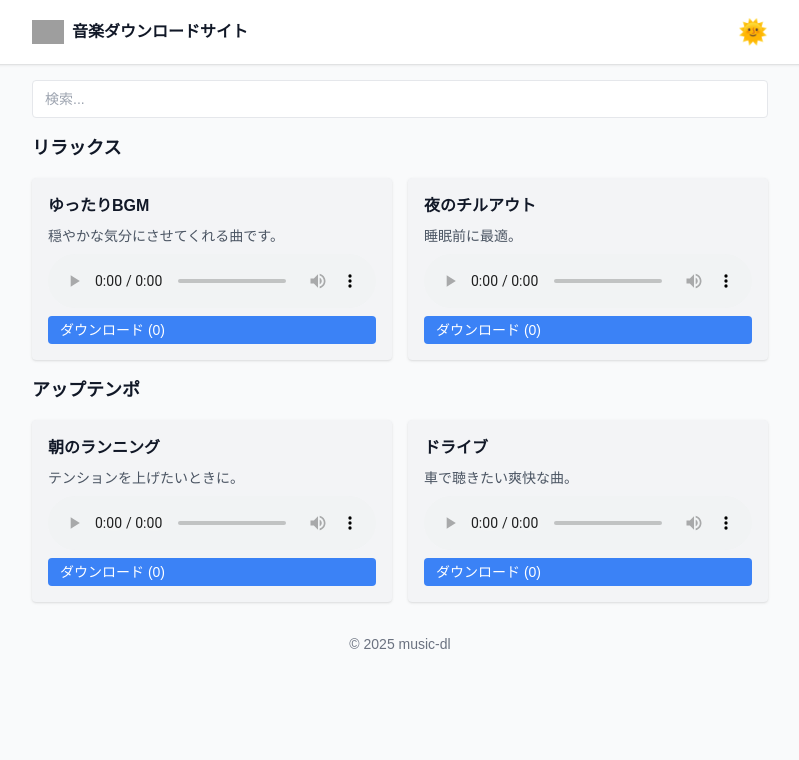
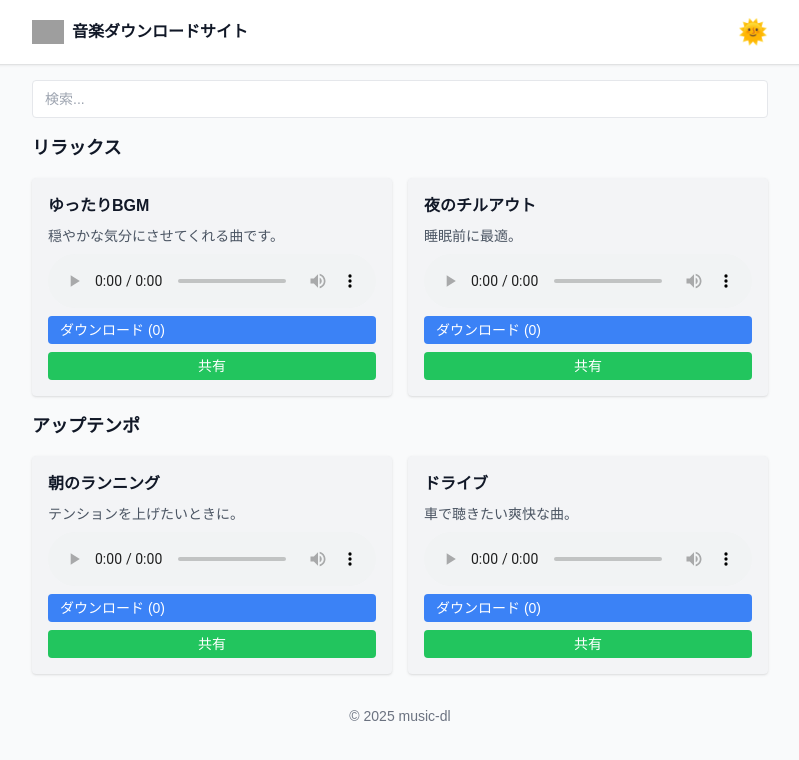
Before and after one commit to taimaruzen/music-dl, a Next.js app: page / in a window 1280 px wide. Shown: the top 760 px of the page, without its empty margins (240-1039 px from the left). Built offline with nearby package versions, Linux system fonts and the light colour scheme; grey boxes are pictures that could not be loaded.

Commit message:
Add SNS share button

```diff
--- a/pages/index.tsx
+++ b/pages/index.tsx
@@ -39,6 +39,25 @@ export default function Home() {
   const [search, setSearch] = useState('');
   const [isDark, setIsDark] = useState(false);
   const [counts, setCounts] = useState<Record<string, number>>({});
+
+  const handleShare = async (track: Track) => {
+    const url = `${window.location.origin}/bgm/${track.file}`;
+    const data = { title: track.title, text: track.description, url };
+    if (navigator.share) {
+      try {
+        await navigator.share(data);
+      } catch (e) {
+        console.error(e);
+      }
+    } else {
+      const twitter =
+        'https://twitter.com/intent/tweet?text=' +
+        encodeURIComponent(track.title) +
+        '&url=' +
+        encodeURIComponent(url);
+      window.open(twitter, '_blank');
+    }
+  };
 
   useEffect(() => {
     const saved = localStorage.getItem('downloadCounts');
@@ -118,6 +137,12 @@ export default function Home() {
                     >
                       ダウンロード ({counts[track.file] || 0})
                     </a>
+                    <button
+                      onClick={() => handleShare(track)}
+                      className="px-3 py-1 text-sm bg-green-500 hover:bg-green-600 text-white rounded"
+                    >
+                      共有
+                    </button>
                   </div>
                 ))}
             </div>
```
